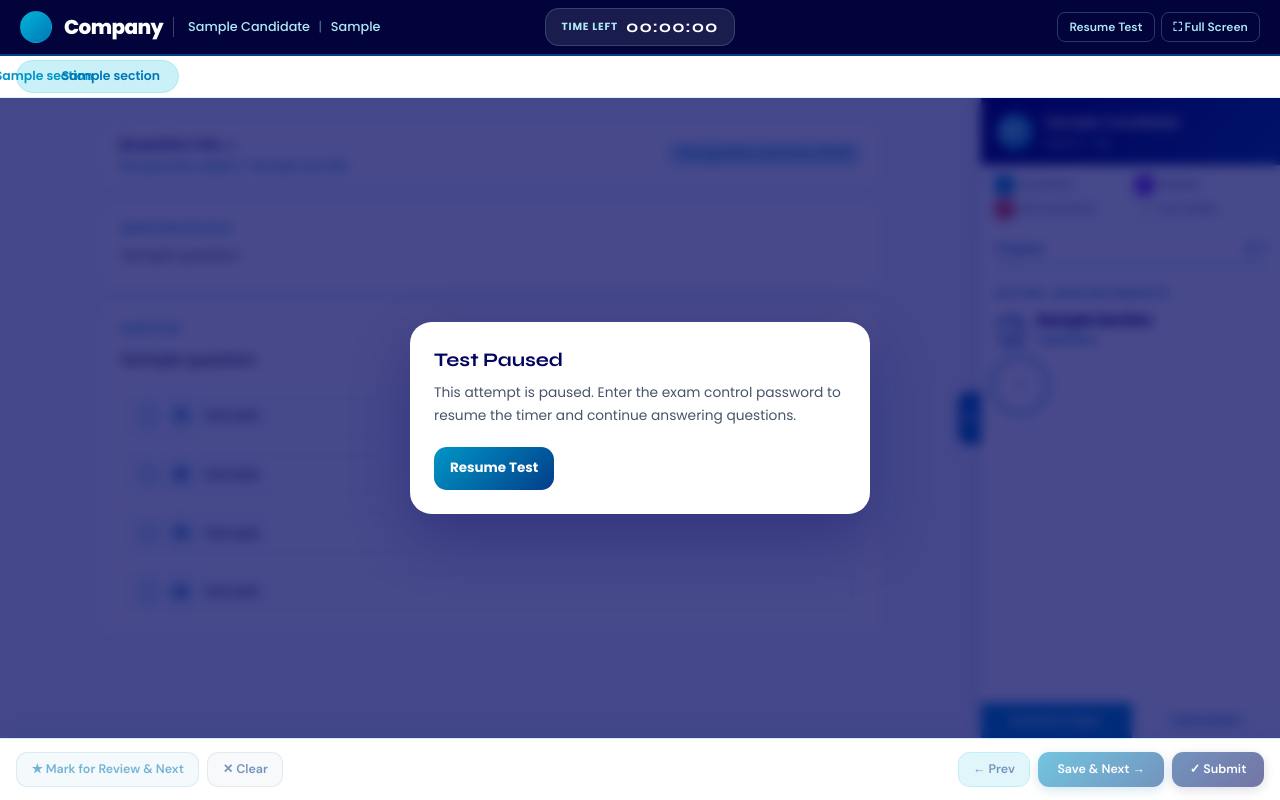
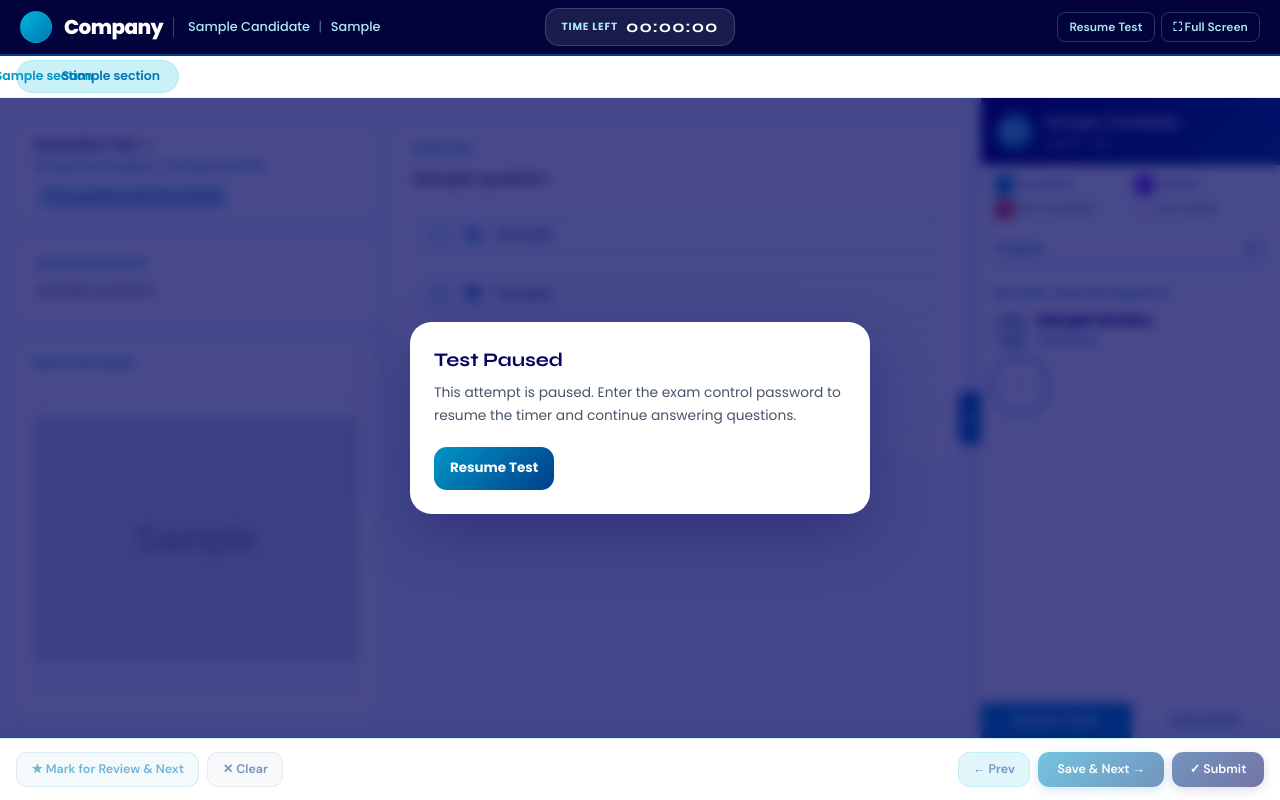
Before and after one commit to Gd0810/Quiz_Management-, a Django app: template Redmock/templates/quiz/take_test.html in a window 1280 px wide. Run offline with Django 5.2, Linux system fonts and the light colour scheme; the template is opened without the code that fills it: most values are stand-ins (such as "Sample title", 1, 10 or a date in 2020); grey boxes marked "Sample" are stand-in pictures; style sheets or scripts are compiled from the project's sources; some libraries are stand-ins or nearby versions.

Commit message:
add:test_qustion_layout_in_qustion_layout

```diff
--- a/Redmock/templates/quiz/take_test.html
+++ b/Redmock/templates/quiz/take_test.html
@@ -212,7 +212,7 @@ body { font-family:'DM Sans',sans-serif; background:#eaf7fc; color:#1e293b; }
     display:none;
     flex-direction:column;
     gap:1rem;
-    width:100%; max-width:780px;
+    width:100%; max-width:1120px;
     animation:q-in .28s cubic-bezier(.34,1.2,.64,1) both;
 }
 .tt-qblock.active { display:flex; }
@@ -253,6 +253,63 @@ body { font-family:'DM Sans',sans-serif; background:#eaf7fc; color:#1e293b; }
 .tt-qcard { background:#fff; border:1.5px solid rgba(0,180,216,.15); border-radius:.875rem; padding:1.1rem 1.25rem; }
 .tt-qlabel { font-size:.65rem; font-weight:700; text-transform:uppercase; letter-spacing:.09em; color:var(--c5); margin-bottom:.625rem; }
 .tt-qtext { font-size:.9875rem; font-weight:500; line-height:1.65; color:#1e293b; margin-bottom:1.1rem; }
+.tt-qsplit {
+    display:grid;
+    grid-template-columns:minmax(300px, 360px) minmax(0, 1fr);
+    gap:1rem;
+    align-items:start;
+}
+.tt-qside {
+    display:flex;
+    flex-direction:column;
+    gap:1rem;
+}
+.tt-qimage-card {
+    background:#fff;
+    border:1.5px solid rgba(0,180,216,.15);
+    border-radius:.875rem;
+    padding:1rem;
+}
+.tt-qimage-frame {
+    width:100%;
+    height:320px;
+    border-radius:.75rem;
+    border:1px solid rgba(0,180,216,.14);
+    background:linear-gradient(180deg, #fafdff 0%, #eef9fd 100%);
+    display:flex;
+    align-items:center;
+    justify-content:center;
+    overflow:hidden;
+}
+.tt-qimage-frame img {
+    width:100%;
+    height:100%;
+    object-fit:contain;
+    display:block;
+}
+
+@media (max-width: 992px) {
+    .tt-qsplit {
+        grid-template-columns:1fr;
+    }
+
+    .tt-qimage-frame {
+        height:280px;
+    }
+}
+
+@media (max-width: 640px) {
+    .tt-qheader,
+    .tt-qcard,
+    .tt-comprehension,
+    .tt-qimage-card {
+        padding:.9rem 1rem;
+    }
+
+    .tt-qimage-frame {
+        height:220px;
+    }
+}
 
 /* options */
 .tt-options { display:flex; flex-direction:column; gap:.55rem; }
@@ -728,7 +785,7 @@ body { font-family:'DM Sans',sans-serif; background:#eaf7fc; color:#1e293b; }
 {# ══ MAIN BODY: question area + sidebar ══ #}
 <div class="tt-body">
 <div class="tt-qarea" id="qarea">
-    <form method="post" id="test-form" style="width:100%;max-width:780px;display:contents;">
+    <form method="post" id="test-form" style="width:100%;max-width:1120px;display:contents;">
         {% csrf_token %}
         {% for question in questions %}
         <div class="tt-qblock{% if forloop.first %} active{% endif %}"
@@ -736,6 +793,74 @@ body { font-family:'DM Sans',sans-serif; background:#eaf7fc; color:#1e293b; }
              data-qid="{{ question.id }}"
              data-idx="{{ forloop.counter0 }}">
 
+            {% if question.question_image %}
+            <div class="tt-qsplit">
+                <div class="tt-qside">
+                    <div class="tt-qheader">
+                        <div>
+                            <div class="tt-qnum">Question No. {{ forloop.counter }}</div>
+                            <div class="tt-qnum-sub">{{ question.test_subject.subject }}{% if question.sub_title %} / {{ question.sub_title.title }}{% endif %}</div>
+                        </div>
+                        <div class="tt-qmeta">
+                            <span class="tt-time-badge" id="qt-{{ forloop.counter0 }}">This question took time: 00:00</span>
+                        </div>
+                    </div>
+
+                    {% if question.question_paragraph %}
+                    <div class="tt-comprehension">
+                        <div class="tt-comp-label">Question Details</div>
+                        <div class="tt-comp-text">{{ question.question_paragraph }}</div>
+                    </div>
+                    {% endif %}
+
+                    <div class="tt-qimage-card">
+                        <div class="tt-comp-label">Question Image</div>
+                        <div class="tt-qimage-frame">
+                            <img src="{{ question.question_image.url }}" alt="Question {{ forloop.counter }} image">
+                        </div>
+                    </div>
+                </div>
+
+                <div class="tt-qcard">
+                    <div class="tt-qlabel">Question</div>
+                    <div class="tt-qtext">{{ question.question }}</div>
+                    <div class="tt-options">
+                        <label class="tt-option">
+                            <input type="radio" name="question_{{ question.id }}" value="option_1"
+                                {% if initial_answers|get_item:question.id == 'option_1' %}checked{% endif %}
+                                onchange="onAnswer({{ forloop.counter0 }})">
+                            <div class="tt-option-bubble"></div>
+                            <span class="tt-option-key">A</span>
+                            <span class="tt-option-text">{{ question.option_1 }}</span>
+                        </label>
+                        <label class="tt-option">
+                            <input type="radio" name="question_{{ question.id }}" value="option_2"
+                                {% if initial_answers|get_item:question.id == 'option_2' %}checked{% endif %}
+                                onchange="onAnswer({{ forloop.counter0 }})">
+                            <div class="tt-option-bubble"></div>
+                            <span class="tt-option-key">B</span>
+                            <span class="tt-option-text">{{ question.option_2 }}</span>
+                        </label>
+                        <label class="tt-option">
+                            <input type="radio" name="question_{{ question.id }}" value="option_3"
+                                {% if initial_answers|get_item:question.id == 'option_3' %}checked{% endif %}
+                                onchange="onAnswer({{ forloop.counter0 }})">
+                            <div class="tt-option-bubble"></div>
+                            <span class="tt-option-key">C</span>
+                            <span class="tt-option-text">{{ question.option_3 }}</span>
+                        </label>
+                        <label class="tt-option">
+                            <input type="radio" name="question_{{ question.id }}" value="option_4"
+                                {% if initial_answers|get_item:question.id == 'option_4' %}checked{% endif %}
+                                onchange="onAnswer({{ forloop.counter0 }})">
+                            <div class="tt-option-bubble"></div>
+                            <span class="tt-option-key">D</span>
+                            <span class="tt-option-text">{{ question.option_4 }}</span>
+                        </label>
+                    </div>
+                </div>
+            </div>
+            {% else %}
             {# header #}
             <div class="tt-qheader">
                 <div>
@@ -794,6 +919,7 @@ body { font-family:'DM Sans',sans-serif; background:#eaf7fc; color:#1e293b; }
                     </label>
                 </div>
             </div>
+            {% endif %}
 
         </div>
         {% empty %}
```
Also changed, not shown: Redmock/db.sqlite3.
